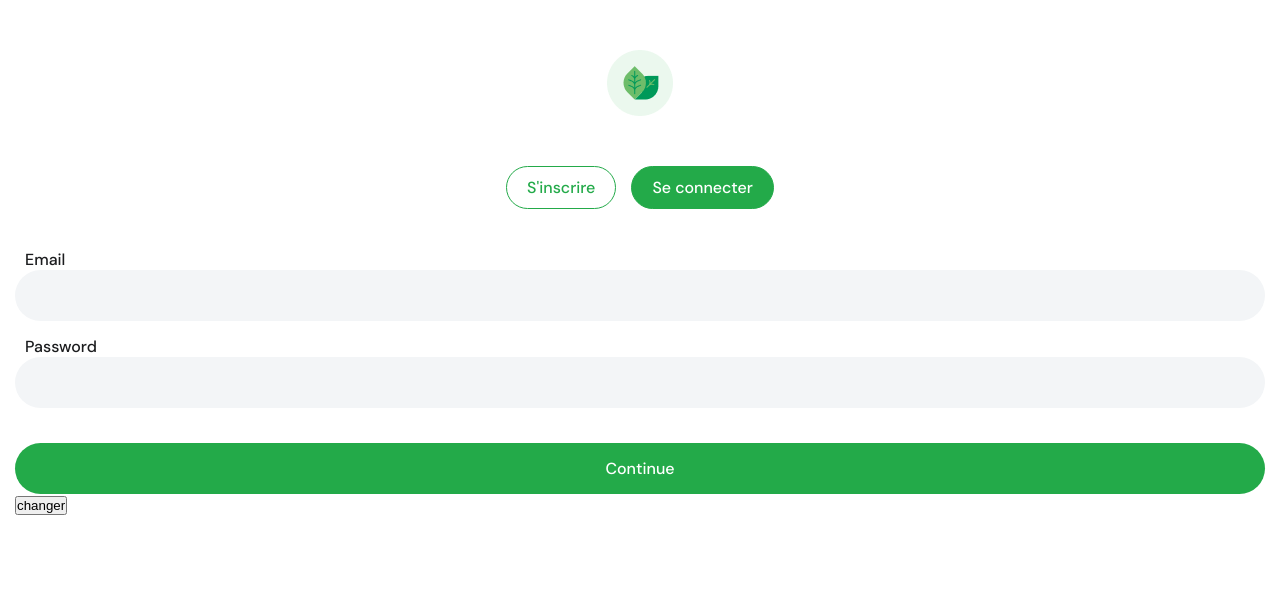
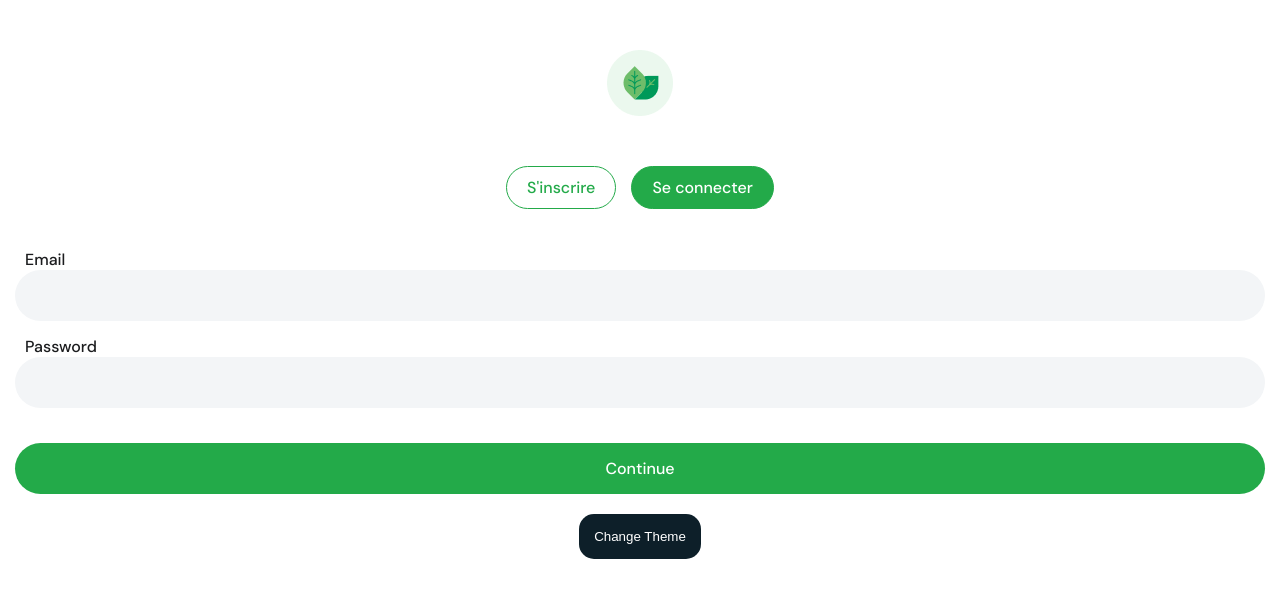
Before and after one commit to Abdrul/ProjectEcommerce, a React (Create React App) app in the folder ecommerceapp/: page /login in a window 1280 px wide. Shown: the top 598 px of the page. Built offline with nearby package versions, Linux system fonts and the light colour scheme; no server answers.

Commit message:
finally end button to change theme

```diff
--- a/ecommerceapp/src/App.js
+++ b/ecommerceapp/src/App.js
@@ -22,10 +22,9 @@ function App() {
     });
   }, []);
 
-  const [theme, setTheme] = useState(() => {
-    const changeTheme = localStorage.getItem("theme");
-    return JSON.parse(changeTheme) ?? true;
-  });
+  const [theme, setTheme] = useState(
+    JSON.parse(localStorage.getItem("theme")) ?? true
+  );
 
   useEffect(() => {
     localStorage.setItem("theme", JSON.stringify(theme));
@@ -35,11 +34,13 @@ function App() {
     body: "#fff",
     backgroundCard: "#F3F5F7",
     titleProduct: "#1B1C1E",
+    backgroundHomeStart: "#F3F5F7",
   };
   const themeTwo = {
     body: "#0D1F29",
     backgroundCard: "#1A3848",
     titleProduct: "#FFFFFF",
+    backgroundHomeStart: "#0D1F29",
   };
 
   const onToggleTheme = () => {
@@ -55,7 +56,9 @@ function App() {
             <Route path="/" element={<HomePage />} />
             <Route
               path="/login"
-              element={<Registration toggleTheme={onToggleTheme} />}
+              element={
+                <Registration toggleTheme={onToggleTheme} theme={theme} />
+              }
             />
             <Route path="/home" element={<Home />} />
             <Route path="/allProducts" element={<AllProductsPage />} />
@@ -82,6 +85,7 @@ body, html {
   width: 100vw;
   font-family: 'DM Sans', sans-serif;
   background: ${(props) => props.theme.body};
+  transition: all ease-in-out .3s;
 }
 
 :root{
--- a/ecommerceapp/src/components/AllProductsPage/AllProducts.js
+++ b/ecommerceapp/src/components/AllProductsPage/AllProducts.js
@@ -95,6 +95,7 @@ const Nav = styled.nav`
   justify-content: space-between;
   align-items: center;
   color: ${(props) => props.theme.titleProduct};
+
   a {
     display: inline-flex;
   }
--- a/ecommerceapp/src/components/AuthForm/Login.js
+++ b/ecommerceapp/src/components/AuthForm/Login.js
@@ -75,6 +75,7 @@ const Form = styled.form`
 
   button {
     margin-top: 20px;
+    margin-bottom: 20px;
     width: 100%;
     border-radius: 50px;
     padding: 15px 50px;
@@ -100,6 +101,7 @@ const WrapperInput = styled.div`
   label {
     padding-left: 10px;
     color: ${(props) => props.theme.titleProduct};
+    transition: all ease-in-out 0.3s;
   }
 
   input {
@@ -112,6 +114,7 @@ const WrapperInput = styled.div`
     font-size: 16px;
     font-family: "DM Sans", sans-serif;
     color: ${(props) => props.theme.titleProduct};
+    transition: all ease-in-out 0.3s;
   }
 `;
 
--- a/ecommerceapp/src/components/AuthForm/SignUp.js
+++ b/ecommerceapp/src/components/AuthForm/SignUp.js
@@ -108,6 +108,7 @@ const Form = styled.form`
     text-align: center;
     color: var(--description);
     font-size: 14px;
+    padding-bottom: 20px;
 
     span {
       color: #5d5fef;
@@ -129,6 +130,7 @@ const WrapperInput = styled.div`
   label {
     padding-left: 10px;
     color: ${(props) => props.theme.titleProduct};
+    transition: all ease-in-out 0.3s;
   }
 
   input {
@@ -139,6 +141,7 @@ const WrapperInput = styled.div`
     border-radius: 50px;
     background: ${(props) => props.theme.backgroundCard};
     color: ${(props) => props.theme.titleProduct};
+    transition: all ease-in-out 0.3s;
     font-size: 16px;
     font-family: "DM Sans", sans-serif;
   }
--- a/ecommerceapp/src/components/HomePage/Profil.js
+++ b/ecommerceapp/src/components/HomePage/Profil.js
@@ -19,7 +19,7 @@ function Profil() {
 const Header = styled.header`
   display: flex;
   padding: 10px 15px;
-  background: ${(props) => props.theme.body};
+  background: ${(props) => props.theme.backgroundHomeStart};
 
   .wrapper-name {
     display: grid;
--- a/ecommerceapp/src/components/HomePage/Search.js
+++ b/ecommerceapp/src/components/HomePage/Search.js
@@ -10,8 +10,8 @@ function Search() {
 }
 
 const WrapperSearch = styled.section`
-  padding: 10px 15px 30px;
-  background: ${(props) => props.theme.body};
+  padding: 10px 15px 15px;
+  background: ${(props) => props.theme.backgroundHomeStart};
   border-radius: 0% 0% 50% 50% / 0% 0% 15% 15%;
   text-align: center;
   input {
--- a/ecommerceapp/src/pages/Registration.js
+++ b/ecommerceapp/src/pages/Registration.js
@@ -1,13 +1,12 @@
-import React, { useState } from "react";
+import React, { useState, useEffect } from "react";
 import Login from "../components/AuthForm/Login";
 import SignUp from "../components/AuthForm/SignUp";
-import styled, { useTheme } from "styled-components";
+import styled from "styled-components";
 
-function Registration({ toggleTheme }) {
+function Registration({ toggleTheme, theme }) {
   const [login, setLogin] = useState(true);
-
   return (
-    <Main>
+    <Main changeTheme={theme}>
       <WrapperImg>
         <img src={"/images/logo2.png"} alt="" />
       </WrapperImg>
@@ -23,17 +22,30 @@ function Registration({ toggleTheme }) {
 
       {login ? <Login /> : <SignUp />}
 
-      <button onClick={toggleTheme}>changer</button>
+      <button className="change-theme" onClick={toggleTheme}>
+        Change Theme
+      </button>
     </Main>
   );
 }
 
 const Main = styled.main`
   padding: 0 15px;
+
+  .change-theme {
+    display: block;
+    margin: 0 auto;
+    padding: 15px;
+    border-radius: 15px;
+    border: none;
+    background: ${(props) => (props.changeTheme ? "#0D1F29" : "#fff")};
+    color: ${(props) => (props.changeTheme ? "#fff" : "#0D1F29")};
+    transition: all ease-in-out 0.3s;
+  }
 `;
 
 const WrapperImg = styled.div`
-  margin: 50px 0;
+  padding: 50px 0;
 
   img {
     display: block;
@@ -52,6 +64,7 @@ const WrapperButton = styled.div`
 const Button = styled.button`
   background: ${(props) => (props.test ? "var(--background)" : "white")};
   color: ${(props) => (props.test ? "white" : "var(--background)")};
+  transition: all ease-in-out 0.3s;
   border: none;
   font-family: "DM Sans", sans-serif;
   font-size: 16px;
```
